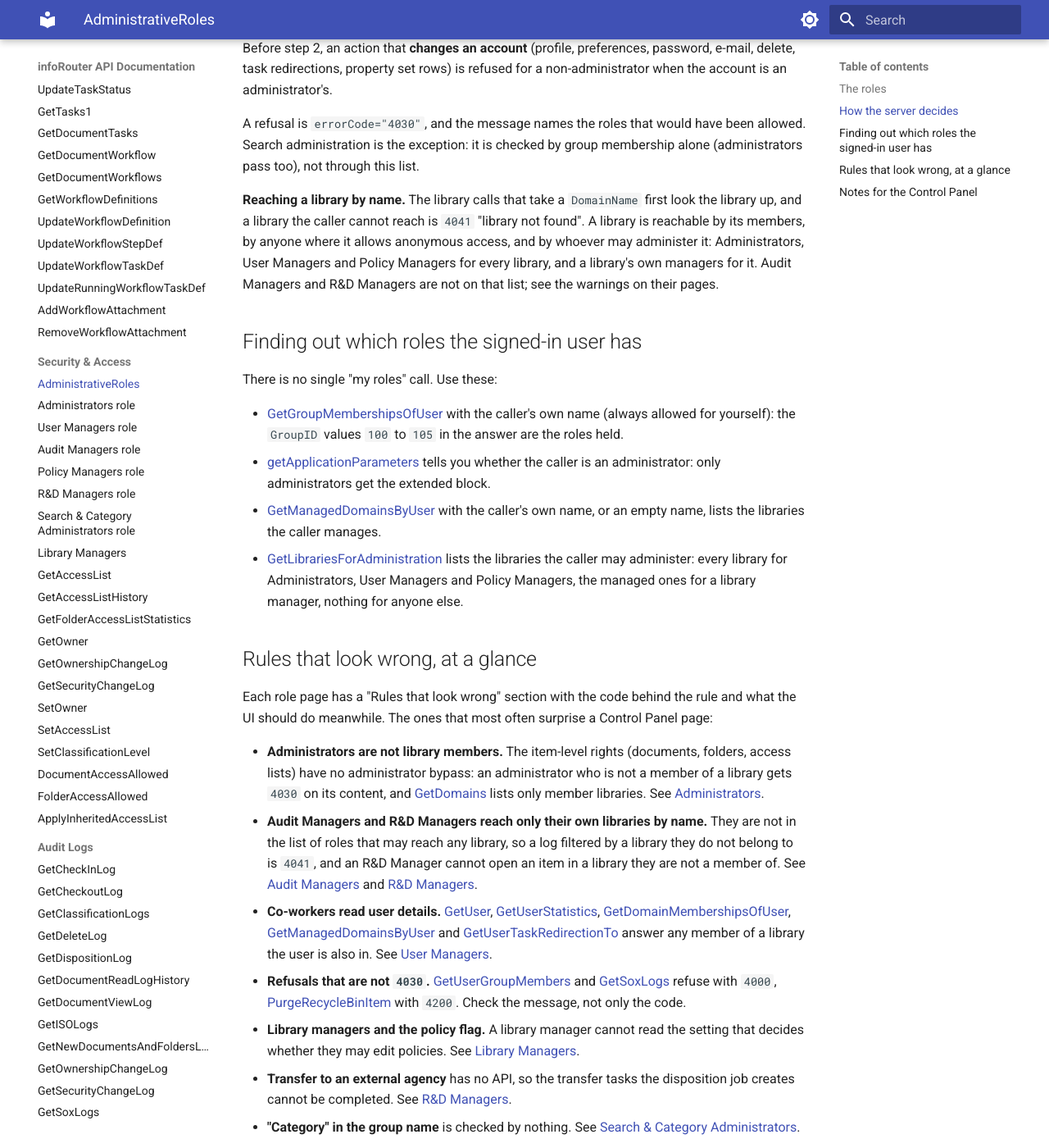
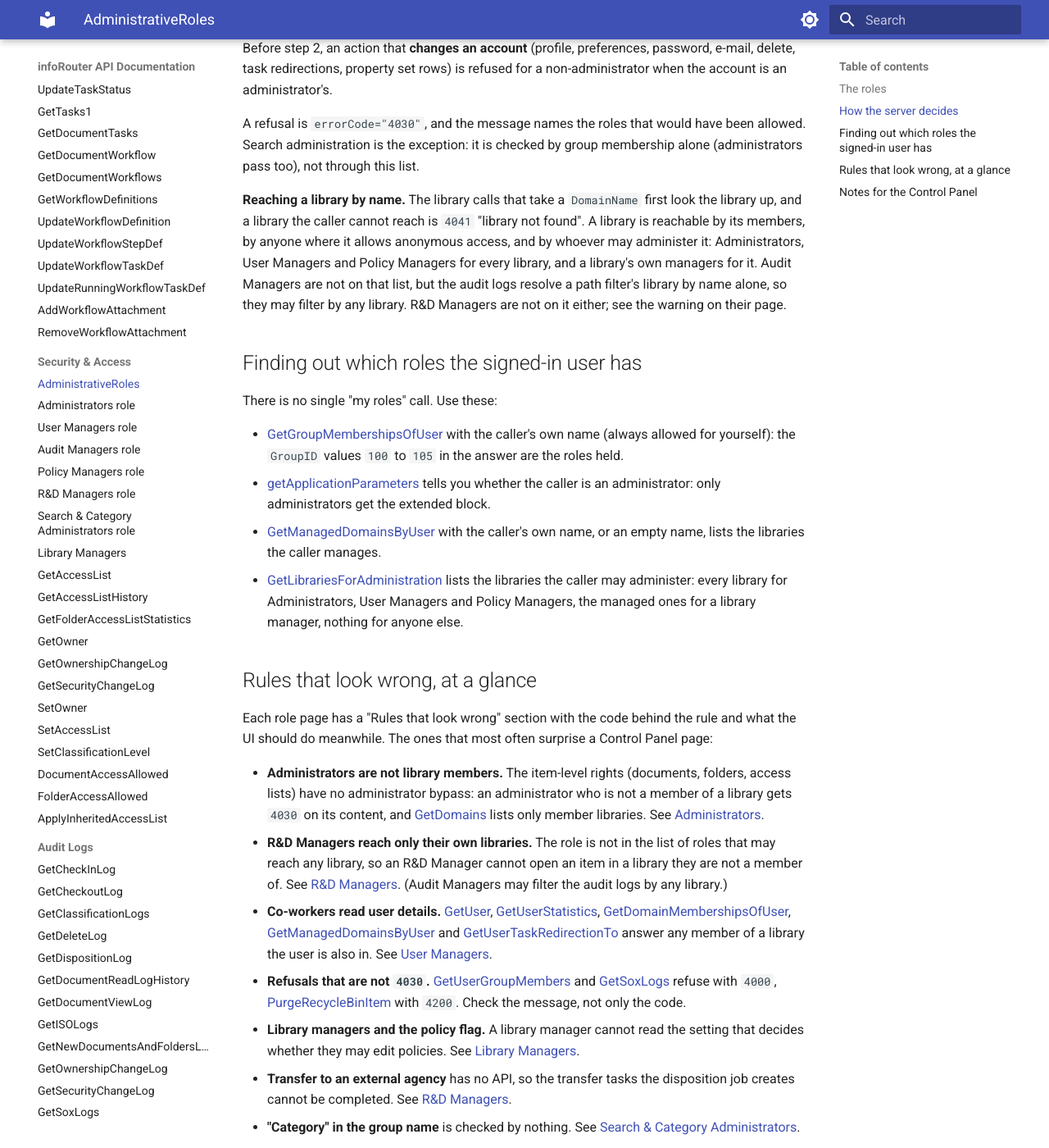
Before and after one commit to inforouter/apidocs, an MkDocs documentation site: the page built from docs/AdministrativeRoles.md, in a window 1280 px wide and 1400 px high, scrolled down 1570 px. Shown: the whole window at 82% size. Built offline with MkDocs 1.6.1 and Material for MkDocs 9.7.7, drawn with Linux system fonts in a browser that asks for light colours.

Commit message:
Audit Managers may filter the audit logs by any library (task #34 fixed)
Co-Authored-By: Claude Fable 5.1 <noreply@anthropic.com>

```diff
--- a/docs/AdministrativeRoles.md
+++ b/docs/AdministrativeRoles.md
@@ -47,8 +47,9 @@ through this list.
 **Reaching a library by name.** The library calls that take a `DomainName` first look the library up, and a
 library the caller cannot reach is `4041` "library not found". A library is reachable by its members, by
 anyone where it allows anonymous access, and by whoever may administer it: Administrators, User Managers and
-Policy Managers for every library, and a library's own managers for it. Audit Managers and R&D Managers are
-not on that list; see the warnings on their pages.
+Policy Managers for every library, and a library's own managers for it. Audit Managers are not on that list,
+but the audit logs resolve a path filter's library by name alone, so they may filter by any library. R&D
+Managers are not on it either; see the warning on their page.
 
 ## Finding out which roles the signed-in user has
 
@@ -72,10 +73,9 @@ meanwhile. The ones that most often surprise a Control Panel page:
 - **Administrators are not library members.** The item-level rights (documents, folders, access lists) have no
   administrator bypass: an administrator who is not a member of a library gets `4030` on its content, and
   [GetDomains](GetDomains.md) lists only member libraries. See [Administrators](AdministratorsRole.md).
-- **Audit Managers and R&D Managers reach only their own libraries by name.** They are not in the list of
-  roles that may reach any library, so a log filtered by a library they do not belong to is `4041`, and an
-  R&D Manager cannot open an item in a library they are not a member of. See
-  [Audit Managers](AuditManagersRole.md) and [R&D Managers](RDManagersRole.md).
+- **R&D Managers reach only their own libraries.** The role is not in the list of roles that may reach any
+  library, so an R&D Manager cannot open an item in a library they are not a member of. See
+  [R&D Managers](RDManagersRole.md). (Audit Managers may filter the audit logs by any library.)
 - **Co-workers read user details.** [GetUser](GetUser.md), [GetUserStatistics](GetUserStatistics.md),
   [GetDomainMembershipsOfUser](GetDomainMembershipsOfUser.md), [GetManagedDomainsByUser](GetManagedDomainsByUser.md)
   and [GetUserTaskRedirectionTo](GetUserTaskRedirectionTo.md) answer any member of a library the user is also in.
```
Also changed, not shown: docs/AuditManagersRole.md (+2 -4 lines).
